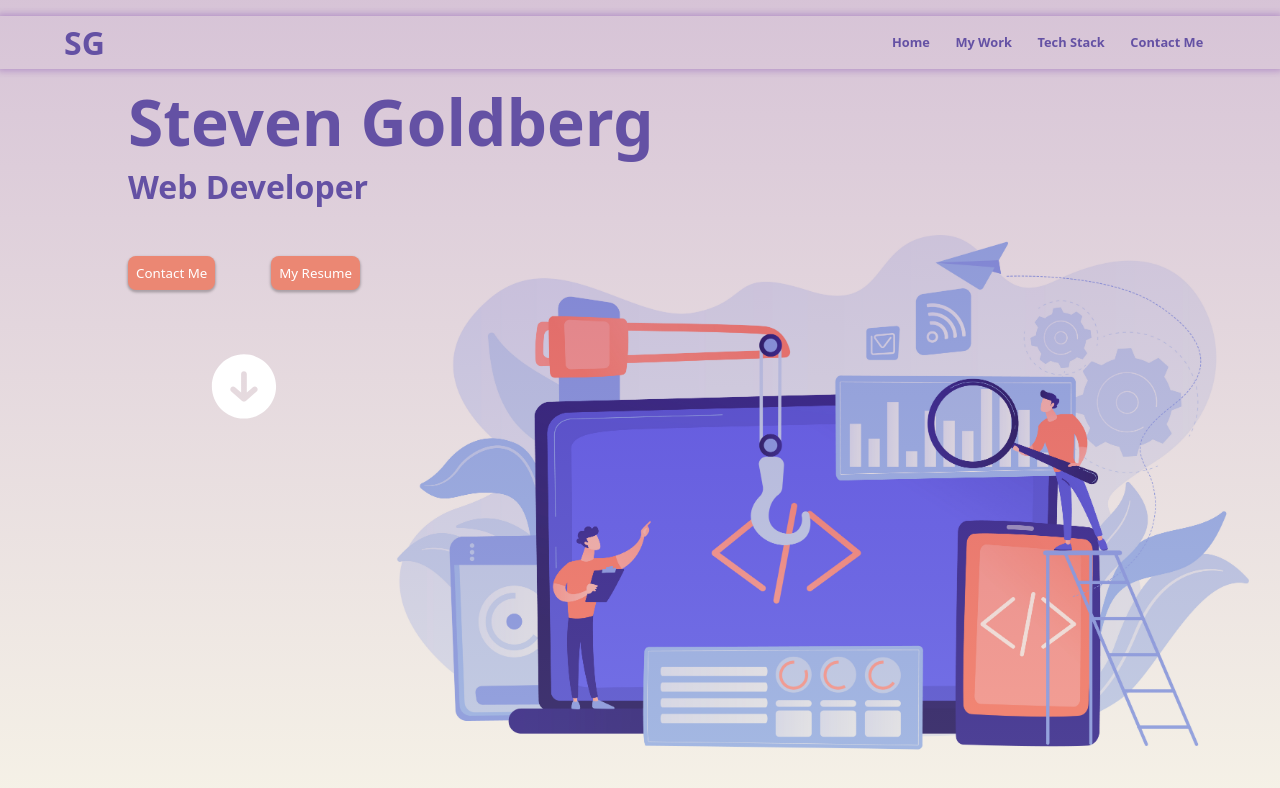
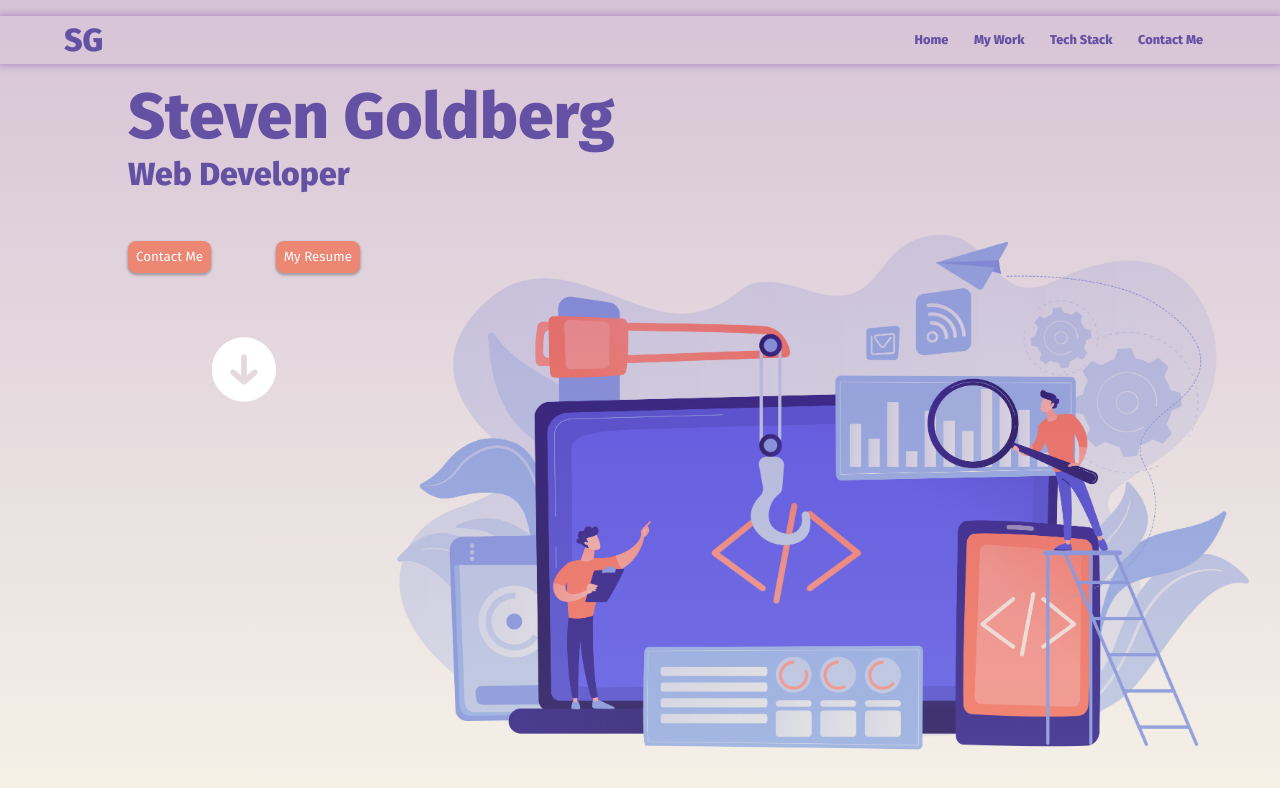
Before and after one commit to stevengoldbergm/portfolio, a React (Create React App) app: page / in a window 1280 px wide. Shown: the top 788 px of the page. Built offline with nearby package versions, Linux system fonts and the light colour scheme.

Commit message:
Added google fonts 'Fira Sans'

```diff
--- a/src/index.css
+++ b/src/index.css
@@ -1,6 +1,8 @@
+@import url('https://fonts.googleapis.com/css2?family=Fira+Sans:wght@400;600;800&display=swap');
+
 * {
   box-sizing: border-box;
-  font-family: system-ui, -apple-system, BlinkMacSystemFont, 'Segoe UI', Roboto, Oxygen, Ubuntu, Cantarell, 'Open Sans', 'Helvetica Neue', sans-serif;
+  font-family: Fira Sans, BlinkMacSystemFont, 'Segoe UI', Roboto, Oxygen, Ubuntu, Cantarell, 'Open Sans', 'Helvetica Neue', sans-serif;
   margin: 0;
   padding: 0;
 }
```
